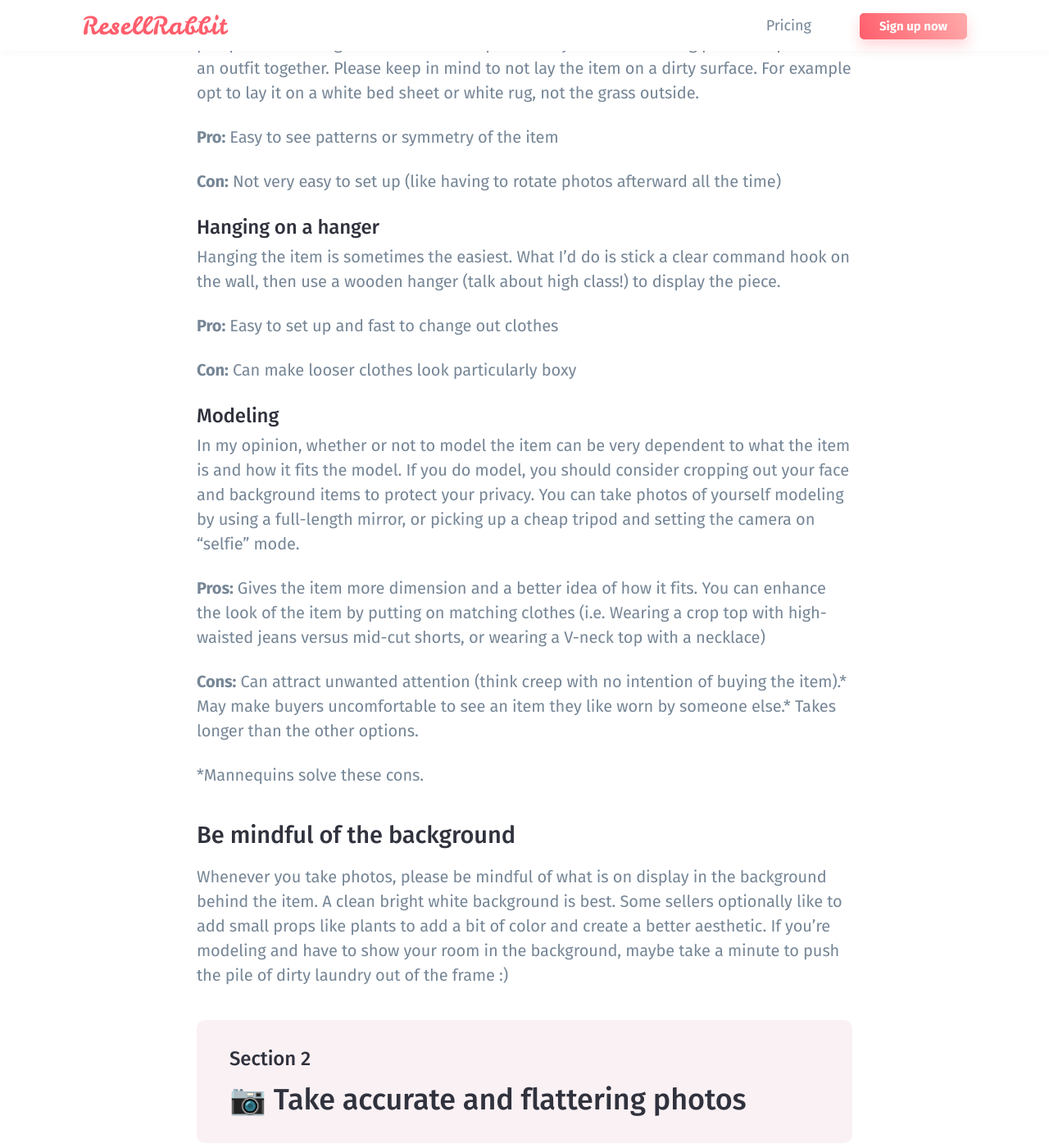
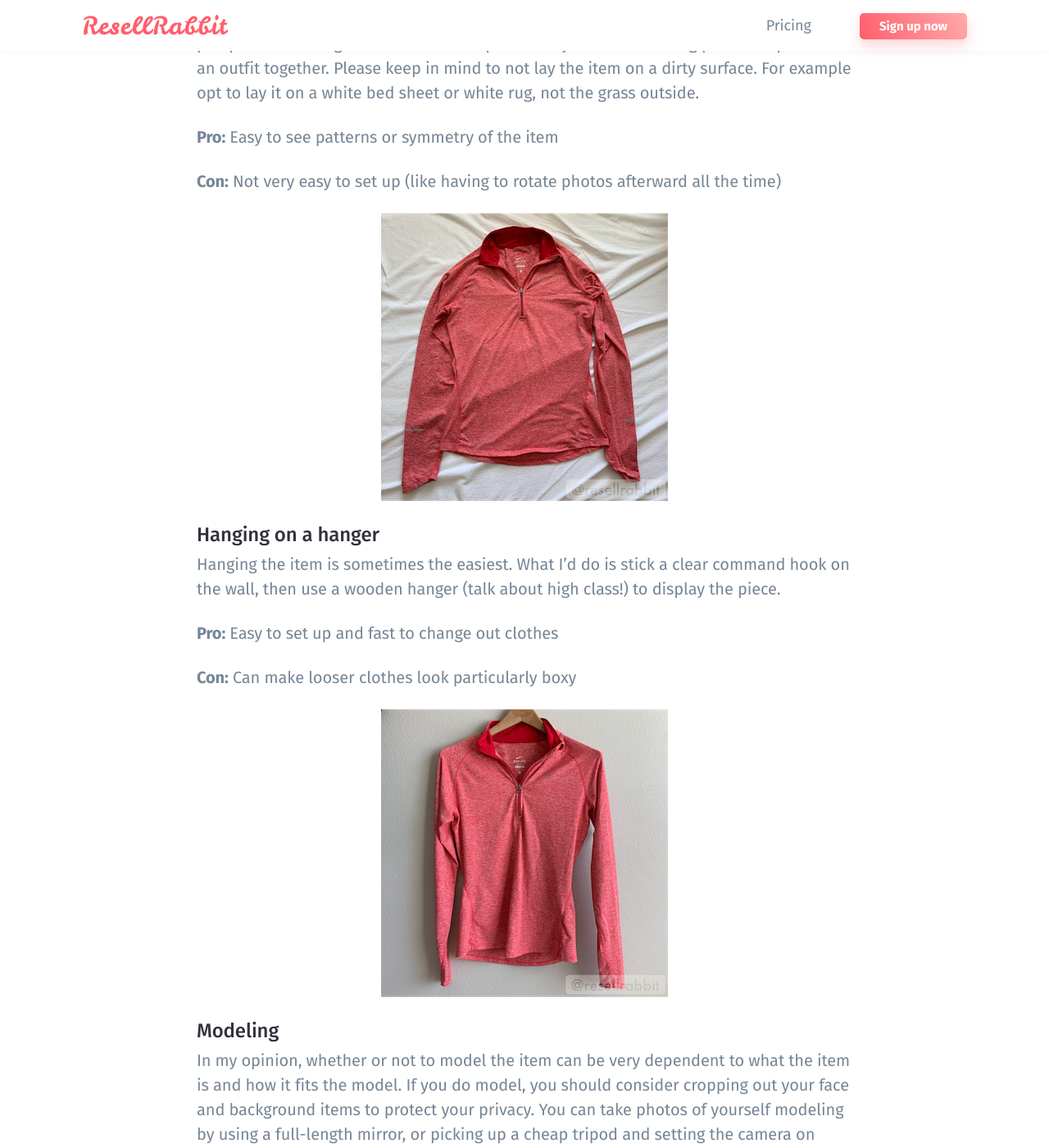
Before and after one commit to hirrra/resellrabbit, a Jekyll site: the page built from _posts/2021-05-03-list-on-poshmark.md, in a window 1280 px wide and 1400 px high, scrolled down 1555 px. Shown: the whole window at 82% size. Built offline with Jekyll 4.4.1, drawn with Linux system fonts in a browser that asks for light colours; some of the changed text lies outside the part shown.

Commit message:
add list on poshmark photos

```diff
--- a/_posts/2021-05-03-list-on-poshmark.md
+++ b/_posts/2021-05-03-list-on-poshmark.md
@@ -35,6 +35,7 @@ Flat-lays are when the item is flat on a surface and the viewer has an eagle-eye
 
 **Con:** Not very easy to set up (like having to rotate photos afterward all the time)
 
+![Flatlaying a shirt](../assets/lop-flatlay.png)
 
 ##### Hanging on a hanger
 Hanging the item is sometimes the easiest. What I'd do is stick a clear command hook on the wall, then use a wooden hanger (talk about high class!) to display the piece.
@@ -42,6 +43,8 @@ Hanging the item is sometimes the easiest. What I'd do is stick a clear command
 **Pro:** Easy to set up and fast to change out clothes
 
 **Con:** Can make looser clothes look particularly boxy
+
+![Hanging a shirt](../assets/lop-hang.png)
 
 ##### Modeling
 In my opinion, whether or not to model the item can be very dependent to what the item is and how it fits the model. If you do model, you should consider cropping out your face and background items to protect your privacy. You can take photos of yourself modeling by using a full-length mirror, or picking up a cheap tripod and setting the camera on "selfie" mode.
@@ -74,7 +79,9 @@ Lighting is absolutely important as it can change the entire look of the piece.
 
 However, these can be pricey and in this case natural lighting is the way to go. Try to take photos early in the day, and set the item next to a large window. I suggest avoiding artificial lighting when you can because it will make your photos darker and can add a yellow tint to your photos.
 
-<!--  artificial light vs natural light -->
+**Artificial Light vs Natural Light**
+{: class="text-center"}
+![Artificial vs natural light](../assets/lop-lighting.jpg)
 
 ### Post-editing
 
--- a/_sass/layout/_posts.scss
+++ b/_sass/layout/_posts.scss
@@ -23,6 +23,9 @@
     &:hover {
       border-bottom: 2px solid color(main, coral-pink);
     }
+  }
+  img {
+    margin: 0 auto;
   }
 
   .guide-link a {
```
Also changed, not shown: other parts of _posts/2021-05-03-list-on-poshmark.md (+6 -0 lines), Gemfile.lock, assets/lop-flatlay.png (added), assets/lop-hang.png (added), assets/lop-lighting.jpg (added), assets/lop-model.png (added), assets/lop-stock.jpg (added), assets/lop-whitebg.png (added), 1 other file.
